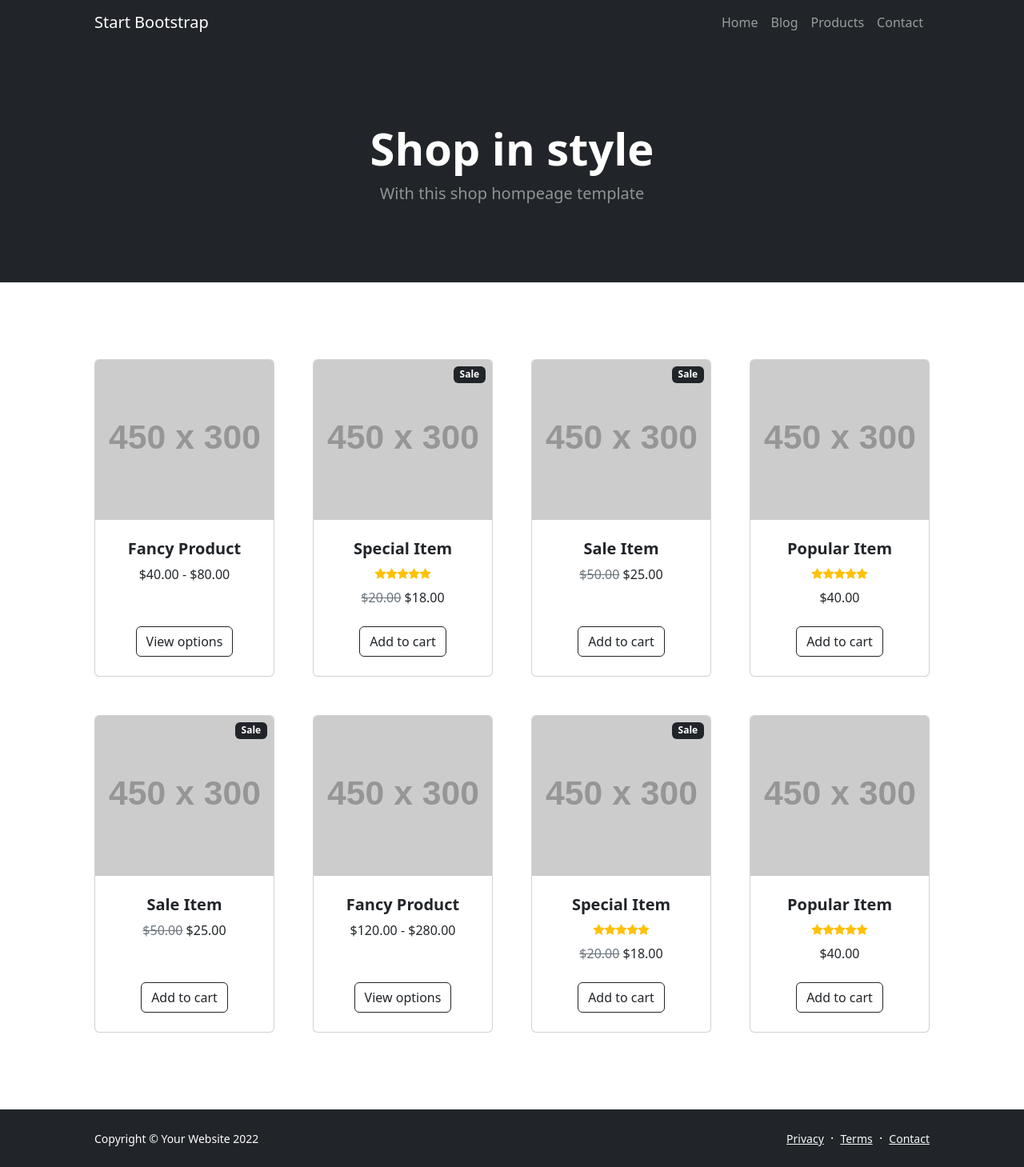
After one commit to ljavierrodriguez/tienda-django, a Django app: page /products/ in a window 1280 px wide. The commit adds this page. Shown: the whole page at 80% size. Run offline with Django 4.2, Linux system fonts and the light colour scheme; grey boxes labelled with a size stand in for pictures from a placeholder-image service; data that the repository does not hold is empty; some libraries are stand-ins or nearby versions.

Commit message:
Upload Files

```diff
--- a/tienda/shop/models.py
+++ b/tienda/shop/models.py
@@ -31,6 +31,7 @@ class Product(models.Model):
     price = models.FloatField(default=0)
     description = models.TextField()
     category_id = models.ForeignKey('Category', on_delete=models.SET_NULL, null=True)
+    image_file = models.ImageField(upload_to='products/images/', null=True)
     created_at = models.DateTimeField(default=timezone.now)
     updated_at = models.DateTimeField(default=timezone.now)
 
--- a/tienda/shop/urls.py
+++ b/tienda/shop/urls.py
@@ -10,5 +10,6 @@ urlpatterns = [
     #path('', views.home, name="home"),
     #path('blog/', views.blog, name="blog")
     path('', views.HomeView.as_view(), name="home"),
-    path('blog/', views.BlogView.as_view(), name="blog")
+    path('blog/', views.BlogView.as_view(), name="blog"),
+    path('products/', views.ProductsView.as_view(), name="products")
 ]
--- a/tienda/shop/views.py
+++ b/tienda/shop/views.py
@@ -1,5 +1,6 @@
 from django.shortcuts import render
 from django.views import View
+from .models import Product
 
 '''
 def home(request):
@@ -35,3 +36,12 @@ class BlogView(View):
     # Esta funcion se utiliza si recibo datos por un formulario
     def post(self, request):
         return render(request, self.template_name, {})
+
+
+class ProductsView(View):
+    template_name='products.html'
+
+    def get(self, request):
+        products = Product.objects.all().select_related('category_id')
+        print(products)
+        return render(request, self.template_name, {"products": products})
--- a/tienda/static/css/styles.css
+++ b/tienda/static/css/styles.css
@@ -20,3 +20,10 @@ html {
   background-repeat: no-repeat;
   min-height: 15rem;
 }
+
+.card .card-img-top {
+  width: 100%;
+  height: 200px;
+  object-fit: cover;
+  object-position: center;
+}
--- a/tienda/templates/layouts/navbar.html
+++ b/tienda/templates/layouts/navbar.html
@@ -6,10 +6,11 @@
             <ul class="navbar-nav ms-auto mb-2 mb-lg-0">
                 <li class="nav-item"><a class="nav-link" href="{% url 'home' %}">Home</a></li>
                 <li class="nav-item"><a class="nav-link" href="{% url 'blog' %}">Blog</a></li>
+                <li class="nav-item"><a class="nav-link" href="{% url 'products' %}">Products</a></li>
                 <li class="nav-item"><a class="nav-link" href="contact.html">Contact</a></li>
-                <li class="nav-item"><a class="nav-link" href="pricing.html">Pricing</a></li>
-                <li class="nav-item"><a class="nav-link" href="faq.html">FAQ</a></li>
-                <li class="nav-item dropdown">
+                {% comment %} <li class="nav-item"><a class="nav-link" href="pricing.html">Pricing</a></li> {% endcomment %}
+                {% comment %} <li class="nav-item"><a class="nav-link" href="faq.html">FAQ</a></li> {% endcomment %}
+                {% comment %} <li class="nav-item dropdown">
                     <a class="nav-link dropdown-toggle" id="navbarDropdownBlog" href="#" role="button" data-bs-toggle="dropdown" aria-expanded="false">Blog</a>
                     <ul class="dropdown-menu dropdown-menu-end" aria-labelledby="navbarDropdownBlog">
                         <li><a class="dropdown-item" href="blog-home.html">Blog Home</a></li>
@@ -22,7 +23,7 @@
                         <li><a class="dropdown-item" href="portfolio-overview.html">Portfolio Overview</a></li>
                         <li><a class="dropdown-item" href="portfolio-item.html">Portfolio Item</a></li>
                     </ul>
-                </li>
+                </li> {% endcomment %}
             </ul>
         </div>
     </div>
--- /dev/null
+++ b/tienda/templates/products.html
@@ -0,0 +1,240 @@
+{% extends 'layouts/base.html' %}
+
+{% block content %}
+<!-- Header-->
+<header class="bg-dark py-5">
+    <div class="container px-4 px-lg-5 my-5">
+        <div class="text-center text-white">
+            <h1 class="display-4 fw-bolder">Shop in style</h1>
+            <p class="lead fw-normal text-white-50 mb-0">With this shop hompeage template</p>
+        </div>
+    </div>
+</header>
+<!-- Section-->
+<section class="py-5">
+    <div class="container px-4 px-lg-5 mt-5">
+        <div class="row gx-4 gx-lg-5 row-cols-2 row-cols-md-3 row-cols-xl-4 justify-content-center">
+
+            {% for product in products %}
+            <div class="col mb-5">
+                <div class="card h-100">
+                    <!-- Product image-->
+                    <img class="card-img-top" src="{{ product.image_file.url }}" alt="..." />
+                    <!-- Product details-->
+                    <div class="card-body p-4">
+                        <div class="text-center">
+                            <!-- Product name-->
+                            <h5 class="fw-bolder">{{  product.title }}</h5>
+                            <h6>{{ product.category_id.name }}</h6>
+                            <!-- Product price-->
+                            ${{ product.price }}
+                        </div>
+                    </div>
+                    <!-- Product actions-->
+                    <div class="card-footer p-4 pt-0 border-top-0 bg-transparent">
+                        <div class="text-center"><a class="btn btn-outline-dark mt-auto" href="#">View options</a></div>
+                    </div>
+                </div>
+            </div>
+            {% endfor %}
+
+            <div class="col mb-5">
+                <div class="card h-100">
+                    <!-- Product image-->
+                    <img class="card-img-top" src="https://dummyimage.com/450x300/dee2e6/6c757d.jpg" alt="..." />
+                    <!-- Product details-->
+                    <div class="card-body p-4">
+                        <div class="text-center">
+                            <!-- Product name-->
+                            <h5 class="fw-bolder">Fancy Product</h5>
+                            <!-- Product price-->
+                            $40.00 - $80.00
+                        </div>
+                    </div>
+                    <!-- Product actions-->
+                    <div class="card-footer p-4 pt-0 border-top-0 bg-transparent">
+                        <div class="text-center"><a class="btn btn-outline-dark mt-auto" href="#">View options</a></div>
+                    </div>
+                </div>
+            </div>
+            <div class="col mb-5">
+                <div class="card h-100">
+                    <!-- Sale badge-->
+                    <div class="badge bg-dark text-white position-absolute" style="top: 0.5rem; right: 0.5rem">Sale</div>
+                    <!-- Product image-->
+                    <img class="card-img-top" src="https://dummyimage.com/450x300/dee2e6/6c757d.jpg" alt="..." />
+                    <!-- Product details-->
+                    <div class="card-body p-4">
+                        <div class="text-center">
+                            <!-- Product name-->
+                            <h5 class="fw-bolder">Special Item</h5>
+                            <!-- Product reviews-->
+                            <div class="d-flex justify-content-center small text-warning mb-2">
+                                <div class="bi-star-fill"></div>
+                                <div class="bi-star-fill"></div>
+                                <div class="bi-star-fill"></div>
+                                <div class="bi-star-fill"></div>
+                                <div class="bi-star-fill"></div>
+                            </div>
+                            <!-- Product price-->
+                            <span class="text-muted text-decoration-line-through">$20.00</span>
+                            $18.00
+                        </div>
+                    </div>
+                    <!-- Product actions-->
+                    <div class="card-footer p-4 pt-0 border-top-0 bg-transparent">
+                        <div class="text-center"><a class="btn btn-outline-dark mt-auto" href="#">Add to cart</a></div>
+                    </div>
+                </div>
+            </div>
+            <div class="col mb-5">
+                <div class="card h-100">
+                    <!-- Sale badge-->
+                    <div class="badge bg-dark text-white position-absolute" style="top: 0.5rem; right: 0.5rem">Sale</div>
+                    <!-- Product image-->
+                    <img class="card-img-top" src="https://dummyimage.com/450x300/dee2e6/6c757d.jpg" alt="..." />
+                    <!-- Product details-->
+                    <div class="card-body p-4">
+                        <div class="text-center">
+                            <!-- Product name-->
+                            <h5 class="fw-bolder">Sale Item</h5>
+                            <!-- Product price-->
+                            <span class="text-muted text-decoration-line-through">$50.00</span>
+                            $25.00
+                        </div>
+                    </div>
+                    <!-- Product actions-->
+                    <div class="card-footer p-4 pt-0 border-top-0 bg-transparent">
+                        <div class="text-center"><a class="btn btn-outline-dark mt-auto" href="#">Add to cart</a></div>
+                    </div>
+                </div>
+            </div>
+            <div class="col mb-5">
+                <div class="card h-100">
+                    <!-- Product image-->
+                    <img class="card-img-top" src="https://dummyimage.com/450x300/dee2e6/6c757d.jpg" alt="..." />
+                    <!-- Product details-->
+                    <div class="card-body p-4">
+                        <div class="text-center">
+                            <!-- Product name-->
+                            <h5 class="fw-bolder">Popular Item</h5>
+                            <!-- Product reviews-->
+                            <div class="d-flex justify-content-center small text-warning mb-2">
+                                <div class="bi-star-fill"></div>
+                                <div class="bi-star-fill"></div>
+                                <div class="bi-star-fill"></div>
+                                <div class="bi-star-fill"></div>
+                                <div class="bi-star-fill"></div>
+                            </div>
+                            <!-- Product price-->
+                            $40.00
+                        </div>
+                    </div>
+                    <!-- Product actions-->
+                    <div class="card-footer p-4 pt-0 border-top-0 bg-transparent">
+                        <div class="text-center"><a class="btn btn-outline-dark mt-auto" href="#">Add to cart</a></div>
+                    </div>
+                </div>
+            </div>
+            <div class="col mb-5">
+                <div class="card h-100">
+                    <!-- Sale badge-->
+                    <div class="badge bg-dark text-white position-absolute" style="top: 0.5rem; right: 0.5rem">Sale</div>
+                    <!-- Product image-->
+                    <img class="card-img-top" src="https://dummyimage.com/450x300/dee2e6/6c757d.jpg" alt="..." />
+                    <!-- Product details-->
+                    <div class="card-body p-4">
+                        <div class="text-center">
+                            <!-- Product name-->
+                            <h5 class="fw-bolder">Sale Item</h5>
+                            <!-- Product price-->
+                            <span class="text-muted text-decoration-line-through">$50.00</span>
+                            $25.00
+                        </div>
+                    </div>
+                    <!-- Product actions-->
+                    <div class="card-footer p-4 pt-0 border-top-0 bg-transparent">
+                        <div class="text-center"><a class="btn btn-outline-dark mt-auto" href="#">Add to cart</a></div>
+                    </div>
+                </div>
+            </div>
+            <div class="col mb-5">
+                <div class="card h-100">
+                    <!-- Product image-->
+                    <img class="card-img-top" src="https://dummyimage.com/450x300/dee2e6/6c757d.jpg" alt="..." />
+                    <!-- Product details-->
+                    <div class="card-body p-4">
+                        <div class="text-center">
+                            <!-- Product name-->
+                            <h5 class="fw-bolder">Fancy Product</h5>
+                            <!-- Product price-->
+                            $120.00 - $280.00
+                        </div>
+                    </div>
+                    <!-- Product actions-->
+                    <div class="card-footer p-4 pt-0 border-top-0 bg-transparent">
+                        <div class="text-center"><a class="btn btn-outline-dark mt-auto" href="#">View options</a></div>
+                    </div>
+                </div>
+            </div>
+            <div class="col mb-5">
+                <div class="card h-100">
+                    <!-- Sale badge-->
+                    <div class="badge bg-dark text-white position-absolute" style="top: 0.5rem; right: 0.5rem">Sale</div>
+                    <!-- Product image-->
+                    <img class="card-img-top" src="https://dummyimage.com/450x300/dee2e6/6c757d.jpg" alt="..." />
+                    <!-- Product details-->
+                    <div class="card-body p-4">
+                        <div class="text-center">
+                            <!-- Product name-->
+                            <h5 class="fw-bolder">Special Item</h5>
+                            <!-- Product reviews-->
+                            <div class="d-flex justify-content-center small text-warning mb-2">
+                                <div class="bi-star-fill"></div>
+                                <div class="bi-star-fill"></div>
+                                <div class="bi-star-fill"></div>
+                                <div class="bi-star-fill"></div>
+                                <div class="bi-star-fill"></div>
+                            </div>
+                            <!-- Product price-->
+                            <span class="text-muted text-decoration-line-through">$20.00</span>
+                            $18.00
+                        </div>
+                    </div>
+                    <!-- Product actions-->
+                    <div class="card-footer p-4 pt-0 border-top-0 bg-transparent">
+                        <div class="text-center"><a class="btn btn-outline-dark mt-auto" href="#">Add to cart</a></div>
+                    </div>
+                </div>
+            </div>
+            <div class="col mb-5">
+                <div class="card h-100">
+                    <!-- Product image-->
+                    <img class="card-img-top" src="https://dummyimage.com/450x300/dee2e6/6c757d.jpg" alt="..." />
+                    <!-- Product details-->
+                    <div class="card-body p-4">
+                        <div class="text-center">
+                            <!-- Product name-->
+                            <h5 class="fw-bolder">Popular Item</h5>
+                            <!-- Product reviews-->
+                            <div class="d-flex justify-content-center small text-warning mb-2">
+                                <div class="bi-star-fill"></div>
+                                <div class="bi-star-fill"></div>
+                                <div class="bi-star-fill"></div>
+                                <div class="bi-star-fill"></div>
+                                <div class="bi-star-fill"></div>
+                            </div>
+                            <!-- Product price-->
+                            $40.00
+                        </div>
+                    </div>
+                    <!-- Product actions-->
+                    <div class="card-footer p-4 pt-0 border-top-0 bg-transparent">
+                        <div class="text-center"><a class="btn btn-outline-dark mt-auto" href="#">Add to cart</a></div>
+                    </div>
+                </div>
+            </div>
+        </div>
+    </div>
+</section>
+{% endblock %}
--- a/tienda/tienda/settings.py
+++ b/tienda/tienda/settings.py
@@ -120,6 +120,10 @@ STATIC_ROOT = ''
 
 STATIC_URL = '/static/'
 
+MEDIA_URL = '/media/'
+
+MEDIA_ROOT = os.path.join('static', 'media')
+
 STATICFILES_DIRS = ( os.path.join('static'), )
 
 # Default primary key field type
--- a/tienda/tienda/urls.py
+++ b/tienda/tienda/urls.py
@@ -15,8 +15,10 @@ Including another URLconf
 """
 from django.contrib import admin
 from django.urls import path, include
+from django.conf import settings
+from django.conf.urls.static import static
 
 urlpatterns = [
     path('admin/', admin.site.urls),
-    path('', include('shop.urls'))
-]
+    path('', include('shop.urls')),
+] + static(settings.MEDIA_URL, document_root=settings.MEDIA_ROOT)
```
Also changed, not shown: tienda/shop/migrations/0006_category_category_id_product_image_file.py (added).
